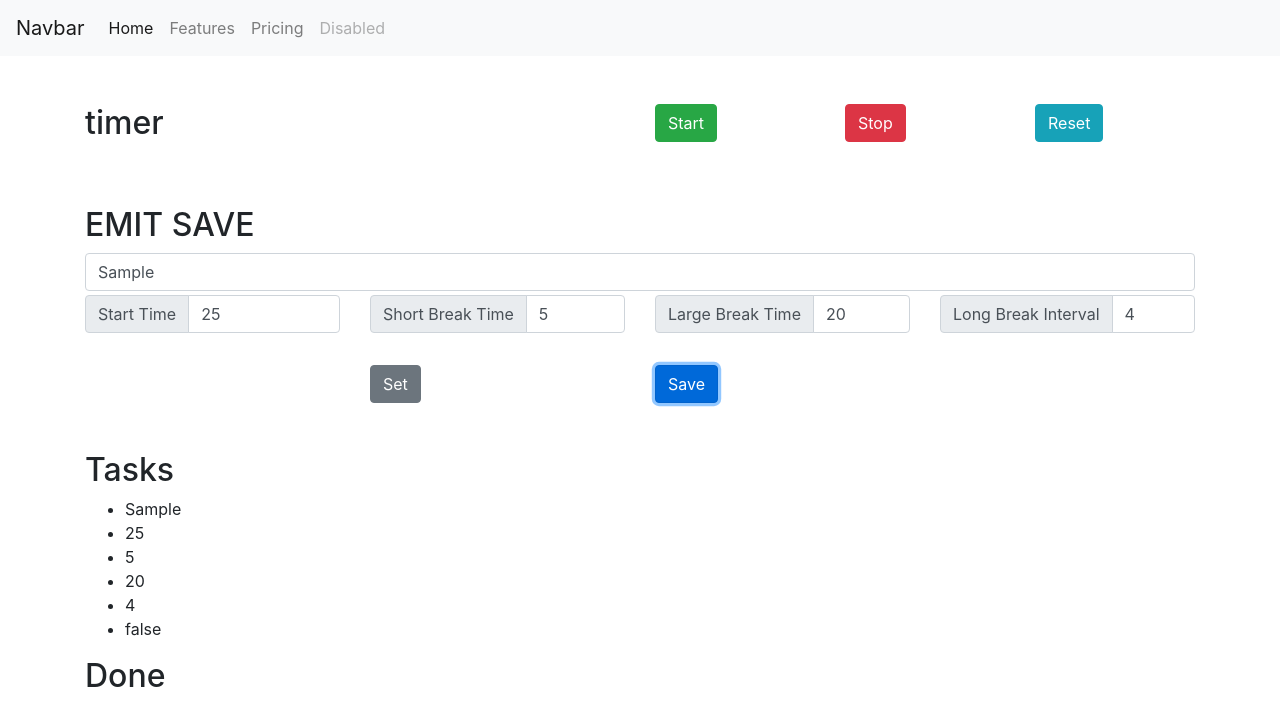
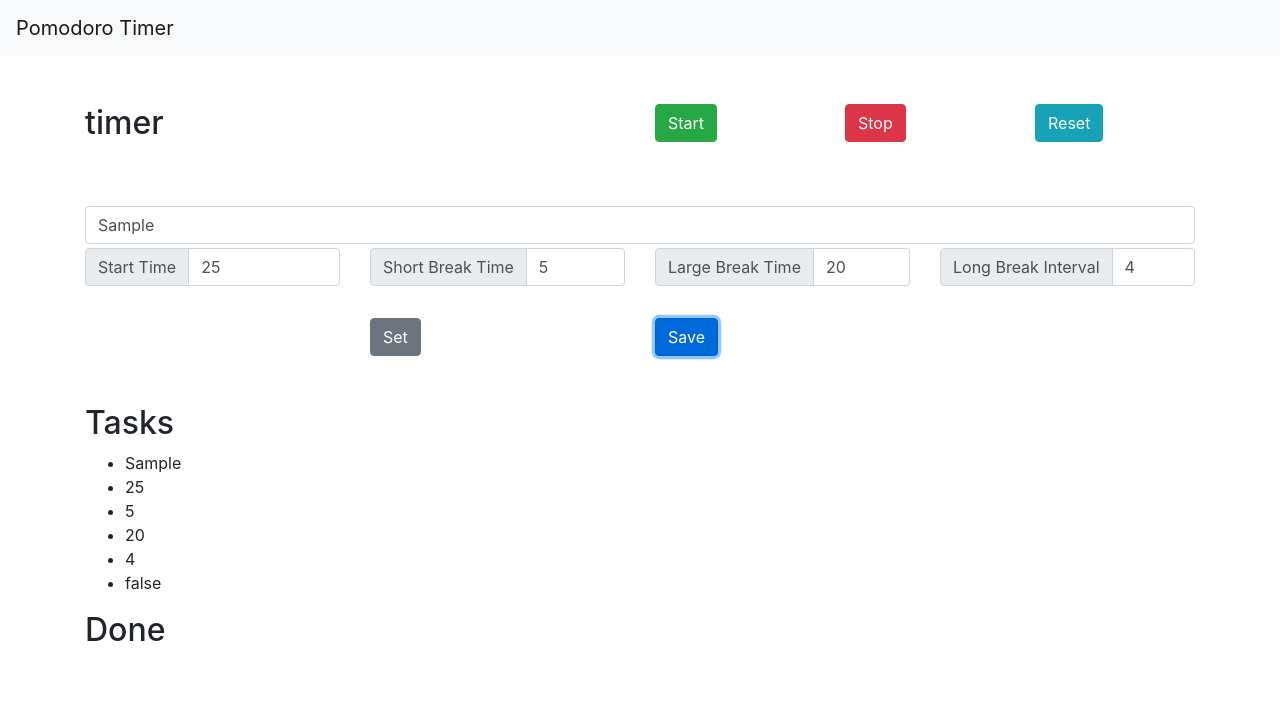
Before and after one commit to israelramosm/angular-pomodoro, an Angular app in the folder my-pomodoro/: page / in a window 1280 px wide. Both pictures are taken after typing "Sample" into the empty fields and a click on the button "Save". Shown: the top 726 px of the page. Built offline with nearby package versions, Linux system fonts and the light colour scheme.

Commit message:
set clock from saved tasks

```diff
--- a/my-pomodoro/src/app/app-config/app.config.html
+++ b/my-pomodoro/src/app/app-config/app.config.html
@@ -1,7 +1,4 @@
 <section class="mb-5">
-    <div>
-        <h2>{{clicked}}</h2>
-    </div>
     <div class="row mb-3">
         <div class="form-group col-12 mb-1">
             <input name="pomodoroName" id="pomodoroName" class="form-control" type="text" placeholder="Pomodoro" [(ngModel)]="pomodoroConfig.pomodoroName">
--- a/my-pomodoro/src/app/app-config/app.config.ts
+++ b/my-pomodoro/src/app/app-config/app.config.ts
@@ -10,7 +10,6 @@ export class AppConfig {
     setPomodoro: EventEmitter<Object> = new EventEmitter<Object>();
     @Output()
     savePomodoro: EventEmitter<Object> = new EventEmitter<Object>();
-    clicked = "none";
 
     pomodoroConfig = {
         pomodoroName: "",
@@ -25,14 +24,12 @@ export class AppConfig {
 
     emitSetPomodoro() {
         let obj = this.pomodoroConfig;
-        this.clicked = "EMIT SET";
         obj.pomodoroName = obj.pomodoroName === "" ? "Pomodoro" : obj.pomodoroName;
         this.setPomodoro.emit(obj);
     }
 
     emitSavePomodoro() {
         let obj = this.pomodoroConfig;
-        this.clicked = "EMIT SAVE";
         obj.pomodoroName = obj.pomodoroName === "" ? "Pomodoro" : obj.pomodoroName;
         this.savePomodoro.emit(obj);
         return;
--- a/my-pomodoro/src/app/app-task/app.task.html
+++ b/my-pomodoro/src/app/app-task/app.task.html
@@ -1,7 +1,7 @@
 <section>
     <h2>Tasks</h2>
-    <div >
-        <ul *ngFor="let task of tasks" click="setConfig(task)">
+    <div>
+        <ul *ngFor="let task of tasks" (click)="setClock(task)">
             <li>{{task.pomodoroName}}</li>
             <li>{{task.startTime}}</li>
             <li>{{task.shortBreakTime}}</li>
--- a/my-pomodoro/src/app/app-task/app.task.ts
+++ b/my-pomodoro/src/app/app-task/app.task.ts
@@ -14,4 +14,6 @@ export class AppTask {
     setClock(task) {
       this.setConfigClock.emit(task);
     };
+
+
 }
--- a/my-pomodoro/src/app/app.component.html
+++ b/my-pomodoro/src/app/app.component.html
@@ -3,7 +3,6 @@
   <app-config
     (setPomodoro)="setPomodoroData($event)"
     (savePomodoro)="savePomodoroData($event)"
-    (setConfigClock)="setPomodoroData($event)"
   ></app-config>
-  <app-task [tasks]="tasks"></app-task>
+  <app-task [tasks]="tasks" (setConfigClock)="setPomodoroData($event)"></app-task>
 </div>
--- a/my-pomodoro/src/index.html
+++ b/my-pomodoro/src/index.html
@@ -24,19 +24,11 @@
 </head>
 <body>
   <nav class="navbar navbar-expand-lg navbar-light bg-light">
-    <a class="navbar-brand" href="#">Navbar</a>
+    <a class="navbar-brand" href="#">Pomodoro Timer</a>
     <button class="navbar-toggler" type="button" data-toggle="collapse" data-target="#navbarNavAltMarkup"
       aria-controls="navbarNavAltMarkup" aria-expanded="false" aria-label="Toggle navigation">
       <span class="navbar-toggler-icon"></span>
     </button>
-    <div class="collapse navbar-collapse" id="navbarNavAltMarkup">
-      <div class="navbar-nav">
-        <a class="nav-link active" href="#">Home <span class="sr-only">(current)</span></a>
-        <a class="nav-link" href="#">Features</a>
-        <a class="nav-link" href="#">Pricing</a>
-        <a class="nav-link disabled" href="#" tabindex="-1" aria-disabled="true">Disabled</a>
-      </div>
-    </div>
   </nav>
   <main>
     <app-root></app-root>
```
